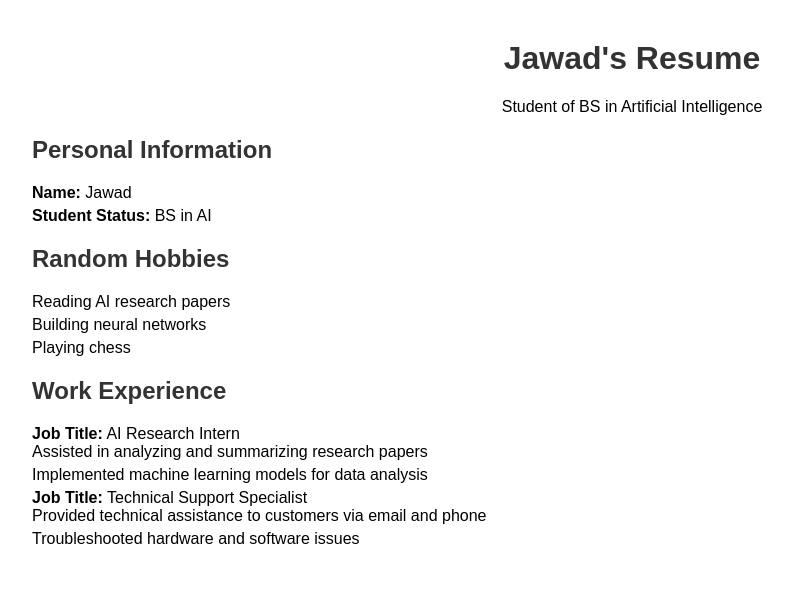
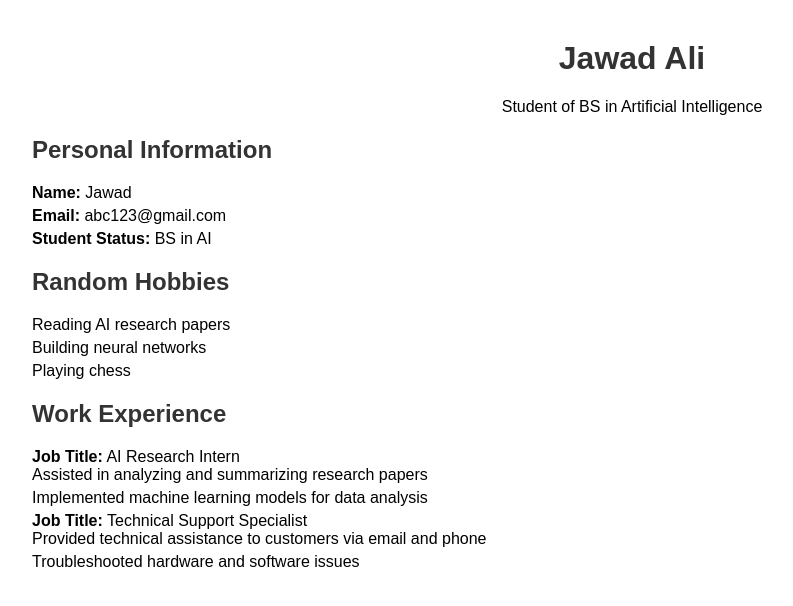
Before and after one commit to AliJawad123/Resume, a plain HTML site: page index.html in a window 1280 px wide. Shown: the whole page, without its empty margins (8-801 px from the left). Drawn offline with Linux system fonts and the light colour scheme.

Commit message:
Update index.html

```diff
--- a/index.html
+++ b/index.html
@@ -37,7 +37,7 @@
 
 <body>
     <header>
-        <h1>Jawad's Resume</h1>
+        <h1>Jawad Ali</h1>
         <p>Student of BS in Artificial Intelligence</p>
     </header>
 
@@ -45,6 +45,7 @@
         <h2>Personal Information</h2>
         <ul>
             <li><strong>Name:</strong> Jawad</li>
+            <li><strong>Email:</strong> abc123@gmail.com</li>
             <li><strong>Student Status:</strong> BS in AI</li>
         </ul>
     </section>
```
